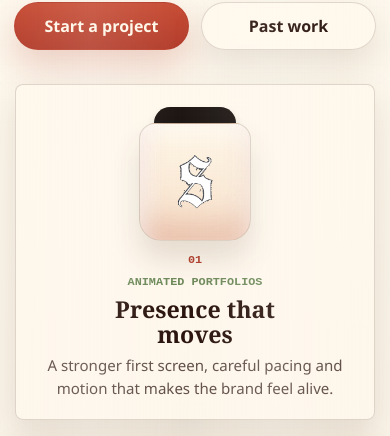
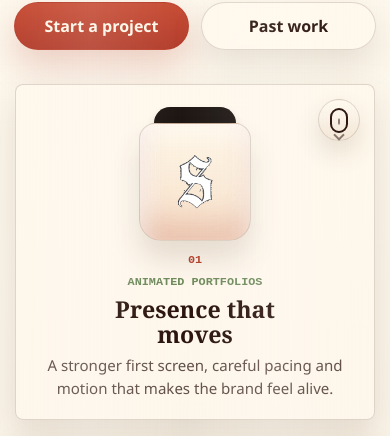
Before and after one commit to sw8tx/sw8tx.lol, a Next.js app: page / in a window 390 px wide. Shown: the part 381-817 px from the top of the page. Built offline with nearby package versions, Linux system fonts and the light colour scheme.

Commit message:
Add interactive service cards

```diff
--- a/components/HomePageClient.tsx
+++ b/components/HomePageClient.tsx
@@ -42,14 +42,34 @@ const siteCopy = {
       scroll: "Scroll",
       cards: [
         {
+          action: "Show next detail",
+          variants: [
+            {
               label: "Animated portfolios",
               title: "Presence that moves",
               body: "A stronger first screen, careful pacing and motion that makes the brand feel alive.",
             },
             {
+              label: "Recent projects",
+              title: "Built like a signature",
+              body: "Project sections, hover moments and scroll rhythm designed around your actual work.",
+            },
+          ],
+        },
+        {
+          action: "Show next detail",
+          variants: [
+            {
               label: "Landing pages",
               title: "Pages that sell the vibe",
               body: "Clear sections, custom visual direction and frontend polish that stays smooth on mobile.",
+            },
+            {
+              label: "Launch polish",
+              title: "Smooth before people scroll",
+              body: "Fast first loads, responsive spacing and motion that feels intentional instead of heavy.",
+            },
+          ],
         },
       ],
     },
@@ -158,14 +178,34 @@ const siteCopy = {
       scroll: "Scroll",
       cards: [
         {
+          action: "Naechstes Detail zeigen",
+          variants: [
+            {
               label: "Animierte Portfolios",
               title: "Praesenz, die sich bewegt",
               body: "Ein staerkerer First Screen, sauberer Rhythmus und Motion, die die Marke lebendig macht.",
             },
             {
+              label: "Recent projects",
+              title: "Gebaut wie eine Signatur",
+              body: "Projektbereiche, Hover-Momente und Scroll-Rhythmus, die um deine echten Arbeiten gebaut sind.",
+            },
+          ],
+        },
+        {
+          action: "Naechstes Detail zeigen",
+          variants: [
+            {
               label: "Landingpages",
               title: "Seiten, die den Vibe verkaufen",
               body: "Klare Sections, eigene visuelle Richtung und Frontend-Polish, der auch mobil ruhig bleibt.",
+            },
+            {
+              label: "Launch polish",
+              title: "Smooth bevor man scrollt",
+              body: "Schnelle First Loads, responsive Abstaende und Motion, die bewusst statt schwer wirkt.",
+            },
+          ],
         },
       ],
     },
@@ -292,11 +332,16 @@ function Loader({ status, footer }: { status: string; footer: string }) {
     <motion.div
       animate={{ opacity: 1 }}
       className="load-gate"
-      exit={{ opacity: 0, transition: { duration: 0.34, ease: [0.4, 0, 0.2, 1] } }}
-      initial={{ opacity: 1 }}
+      exit={{
+        clipPath: "inset(0 0 100% 0)",
+        opacity: 0.88,
+        transition: { duration: 0.72, ease: [0.76, 0, 0.24, 1] },
+      }}
+      initial={{ clipPath: "inset(0 0 0% 0)", opacity: 1 }}
       role="status"
     >
       <div className="load-grain" aria-hidden="true" />
+      <div className="load-cut-lines" aria-hidden="true" />
       <div className="load-center">
         <div className="load-mark" aria-hidden="true">
           <Image src="/logo-transparent.png" alt="" width={62} height={62} loading="eager" />
@@ -332,6 +377,7 @@ export function HomePageClient() {
   const [reviewIndex, setReviewIndex] = useState(0);
   const [showLoader, setShowLoader] = useState(true);
   const [locale, setLocale] = useState<Locale>("en");
+  const [serviceCardPages, setServiceCardPages] = useState([0, 0]);
   const copy = siteCopy[locale];
   const activeLanguage = languageOptions.find((item) => item.code === locale) ?? languageOptions[0];
   const year = new Date().getFullYear();
@@ -445,6 +491,14 @@ export function HomePageClient() {
   function selectLocale(nextLocale: Locale) {
     setLocale(nextLocale);
     setLanguageOpen(false);
+  }
+
+  function cycleServiceCard(cardIndex: number, variantCount: number) {
+    setServiceCardPages((current) => {
+      const next = [...current];
+      next[cardIndex] = ((next[cardIndex] ?? 0) + 1) % variantCount;
+      return next;
+    });
   }
 
   return (
@@ -667,21 +721,49 @@ export function HomePageClient() {
                   animate={{ opacity: 1, y: 0 }}
                   className="service-card"
                   initial={{ opacity: 0, y: 20 }}
-                  key={card.title}
+                  key={`service-${index}`}
                   onPointerLeave={handleSurfaceLeave}
                   onPointerMove={handleSurfaceMove}
                   transition={{ delay: showLoader ? 0.38 + index * 0.08 : 0.18 + index * 0.05, duration: 0.46 }}
                 >
+                  <button
+                    aria-label={card.action}
+                    className="mouse-toggle"
+                    onClick={() => cycleServiceCard(index, card.variants.length)}
+                    type="button"
+                  >
+                    <span className="mouse-icon" aria-hidden="true">
+                      <span />
+                    </span>
+                  </button>
                   <div className="jar-visual" aria-hidden="true">
                     <span className="jar-lid" />
                     <span className="jar-glass">
                       <Image src="/logo-transparent.png" alt="" width={86} height={86} loading="eager" />
                     </span>
                   </div>
+                  <AnimatePresence mode="wait" initial={false}>
+                    {(() => {
+                      const activeIndex = serviceCardPages[index] ?? 0;
+                      const activeCard = card.variants[activeIndex] ?? card.variants[0];
+
+                      return (
+                        <motion.div
+                          animate={{ opacity: 1, y: 0, filter: "blur(0px)" }}
+                          className="service-card-copy"
+                          exit={{ opacity: 0, y: -8, filter: "blur(6px)" }}
+                          initial={{ opacity: 0, y: 8, filter: "blur(6px)" }}
+                          key={`${index}-${activeIndex}`}
+                          transition={{ duration: 0.28, ease: [0.16, 1, 0.3, 1] }}
+                        >
                           <span className="service-index">{String(index + 1).padStart(2, "0")}</span>
-                  <span className="service-label">{card.label}</span>
-                  <h2>{card.title}</h2>
-                  <p>{card.body}</p>
+                          <span className="service-label">{activeCard.label}</span>
+                          <h2>{activeCard.title}</h2>
+                          <p>{activeCard.body}</p>
+                        </motion.div>
+                      );
+                    })()}
+                  </AnimatePresence>
                 </motion.article>
               ))}
             </div>
--- a/styles/globals.css
+++ b/styles/globals.css
@@ -151,6 +151,8 @@ img {
   content: "";
   position: absolute;
   inset: 0;
+  z-index: 0;
+  pointer-events: none;
   opacity: 0.46;
   background:
     repeating-linear-gradient(90deg, rgba(94, 65, 39, 0.03) 0 1px, transparent 1px 34px),
@@ -159,18 +161,49 @@ img {
   animation: loadPaperSweep 3.2s ease-in-out infinite;
 }
 
+.load-gate::after {
+  content: "";
+  position: absolute;
+  inset: -28% -24%;
+  z-index: 1;
+  pointer-events: none;
+  opacity: 0.44;
+  background:
+    linear-gradient(102deg, transparent 0 39%, rgba(255, 255, 255, 0.72) 42%, transparent 46%),
+    linear-gradient(102deg, transparent 0 49%, rgba(180, 63, 46, 0.16) 50%, transparent 52%),
+    linear-gradient(102deg, transparent 0 57%, rgba(83, 52, 35, 0.14) 58%, transparent 60%);
+  transform: translate3d(-42%, 0, 0);
+  animation: loadTransitionCuts 2.05s var(--ease) infinite;
+}
+
 .load-grain {
   position: absolute;
   inset: 0;
+  z-index: 0;
+  pointer-events: none;
   opacity: 0.34;
   background-image:
     repeating-linear-gradient(0deg, rgba(112, 83, 54, 0.055) 0 1px, transparent 1px 37px),
     repeating-linear-gradient(90deg, rgba(255, 255, 255, 0.22) 0 1px, transparent 1px 41px);
 }
 
+.load-cut-lines {
+  position: absolute;
+  inset: -12% -18%;
+  z-index: 1;
+  pointer-events: none;
+  opacity: 0.42;
+  background:
+    linear-gradient(96deg, transparent 0 42%, rgba(180, 63, 46, 0.16) 42% 43%, transparent 43% 100%),
+    linear-gradient(96deg, transparent 0 50%, rgba(83, 52, 35, 0.13) 50% 50.8%, transparent 50.8% 100%),
+    linear-gradient(96deg, transparent 0 58%, rgba(255, 255, 255, 0.56) 58% 60%, transparent 60% 100%);
+  transform: translate3d(-34%, 0, 0);
+  animation: loadLinesPass 2.35s var(--ease) infinite;
+}
+
 .load-center {
   position: relative;
-  z-index: 1;
+  z-index: 2;
   display: grid;
   justify-items: center;
   gap: 20px;
@@ -219,7 +252,7 @@ img {
   left: 24px;
   right: 24px;
   bottom: 26px;
-  z-index: 1;
+  z-index: 2;
   text-align: center;
   color: var(--ink-faint);
   font-size: 0.82rem;
@@ -802,7 +835,72 @@ img {
   display: grid;
   justify-items: center;
   gap: 8px;
+  min-height: 358px;
   padding: 18px 18px 20px;
+}
+
+.mouse-toggle {
+  position: absolute;
+  top: 14px;
+  right: 14px;
+  z-index: 2;
+  width: 42px;
+  height: 42px;
+  display: grid;
+  place-items: center;
+  border: 1px solid var(--line);
+  border-radius: 50%;
+  color: var(--ink);
+  background:
+    linear-gradient(180deg, rgba(255, 250, 240, 0.9), rgba(239, 225, 207, 0.72));
+  box-shadow: 0 12px 24px rgba(89, 61, 35, 0.14);
+  transition:
+    transform 180ms var(--ease),
+    border-color 180ms ease,
+    background 180ms ease;
+}
+
+.mouse-toggle:focus-visible {
+  outline: 2px solid rgba(180, 63, 46, 0.42);
+  outline-offset: 3px;
+}
+
+.mouse-toggle:active {
+  transform: translateY(0) scale(0.96);
+}
+
+.mouse-icon {
+  position: relative;
+  width: 18px;
+  height: 25px;
+  display: block;
+  border: 2px solid currentColor;
+  border-radius: 999px;
+}
+
+.mouse-icon span {
+  position: absolute;
+  top: 5px;
+  left: 50%;
+  width: 2px;
+  height: 6px;
+  border-radius: 999px;
+  background: currentColor;
+  transform: translateX(-50%);
+  animation: mouseWheel 1.4s ease-in-out infinite;
+}
+
+.mouse-icon::after {
+  content: "";
+  position: absolute;
+  left: 50%;
+  bottom: -8px;
+  width: 8px;
+  height: 8px;
+  border-right: 2px solid currentColor;
+  border-bottom: 2px solid currentColor;
+  opacity: 0.54;
+  transform: translateX(-50%) rotate(45deg);
 }
 
 .jar-visual {
@@ -853,6 +951,14 @@ img {
   color: var(--sage);
 }
 
+.service-card-copy {
+  min-height: 144px;
+  display: grid;
+  align-content: start;
+  justify-items: center;
+  gap: 8px;
+}
+
 .service-card h2 {
   margin: 0;
   max-width: 14rem;
@@ -1182,6 +1288,13 @@ img {
     transform: translateY(-3px);
     border-color: var(--line-strong);
   }
+
+  .mouse-toggle:hover {
+    transform: translateY(-2px) scale(1.04);
+    border-color: var(--line-strong);
+    background:
+      linear-gradient(180deg, rgba(255, 250, 240, 0.98), rgba(235, 190, 133, 0.44));
+  }
 }
 
 @media (max-width: 1040px) {
@@ -1351,6 +1464,10 @@ img {
     padding: 20px;
   }
 
+  .service-card {
+    min-height: 336px;
+  }
+
   .review-shell p {
     font-size: 1.6rem;
   }
@@ -1478,6 +1595,46 @@ img {
   }
 }
 
+@keyframes loadLinesPass {
+  0% {
+    opacity: 0;
+    transform: translate3d(-38%, 0, 0);
+  }
+
+  22% {
+    opacity: 0.54;
+  }
+
+  68% {
+    opacity: 0.36;
+  }
+
+  100% {
+    opacity: 0;
+    transform: translate3d(34%, 0, 0);
+  }
+}
+
+@keyframes loadTransitionCuts {
+  0% {
+    opacity: 0;
+    transform: translate3d(-46%, 0, 0);
+  }
+
+  18% {
+    opacity: 0.5;
+  }
+
+  72% {
+    opacity: 0.32;
+  }
+
+  100% {
+    opacity: 0;
+    transform: translate3d(34%, 0, 0);
+  }
+}
+
 @keyframes loaderFallback {
   0%,
   88% {
@@ -1492,3 +1649,16 @@ img {
     pointer-events: none;
   }
 }
+
+@keyframes mouseWheel {
+  0%,
+  100% {
+    opacity: 0.95;
+    transform: translate3d(-50%, 0, 0);
+  }
+
+  50% {
+    opacity: 0.35;
+    transform: translate3d(-50%, 5px, 0);
+  }
+}
```
Lines whose indentation alone changed are shown as unchanged.
